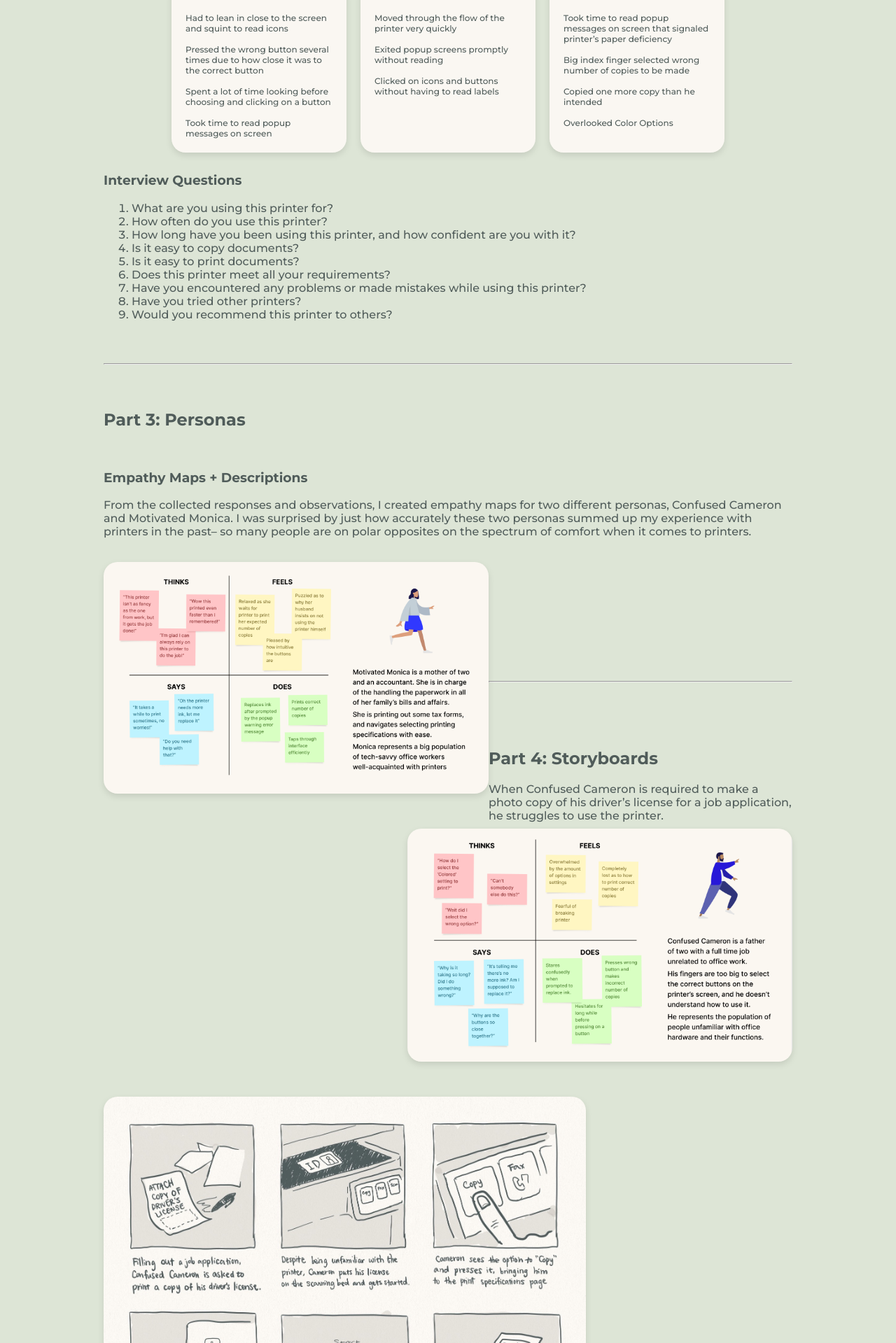
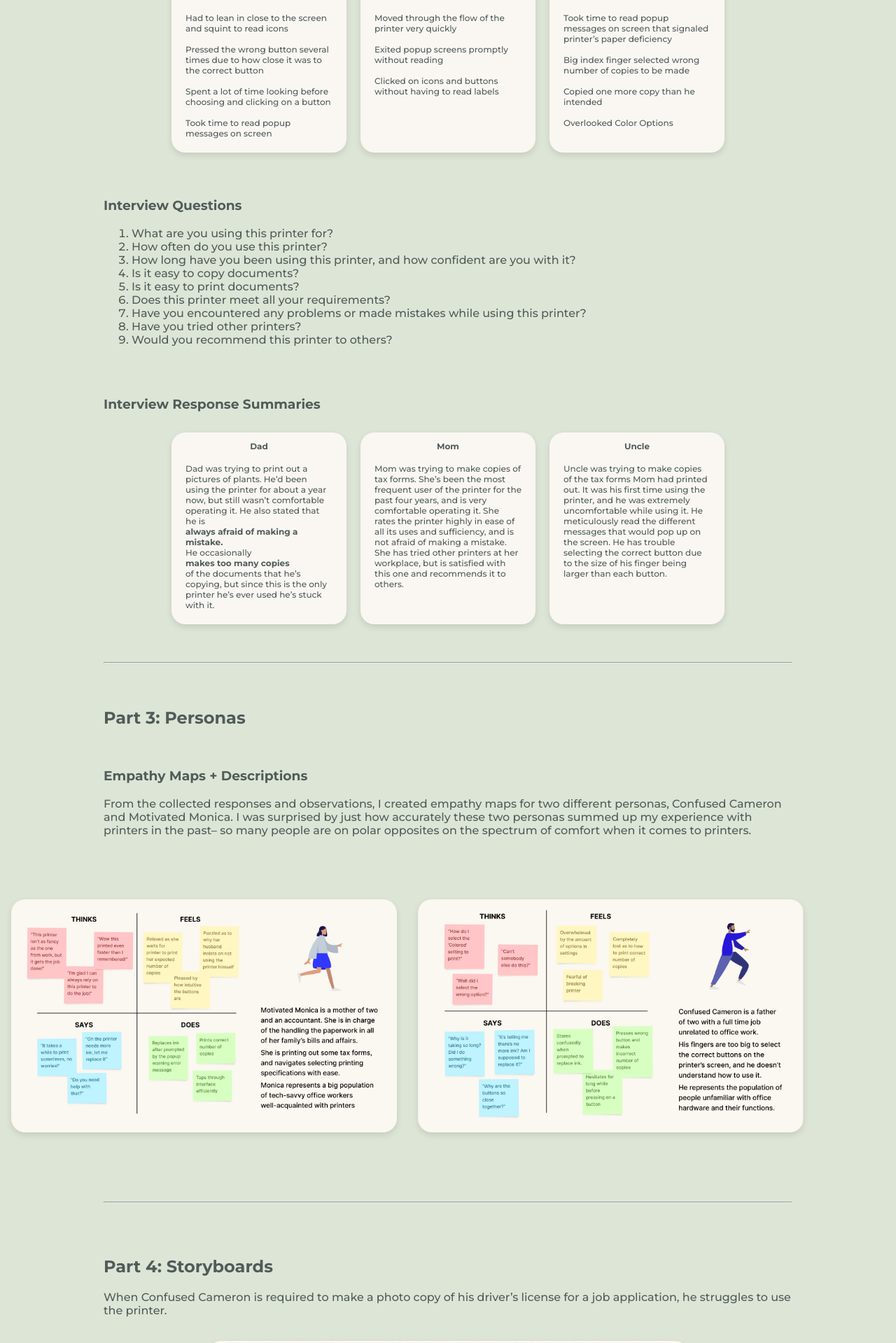
Before and after one commit to theconnieliu/Personas-Storyboarding, a PHP site: page / in a window 1280 px wide. Shown: the part 1265-3184 px from the top of the page at 70% size. Run offline with PHP 8.4, Linux system fonts and the light colour scheme.

Commit message:
Made cards and images responsive

```diff
--- a/home.html
+++ b/home.html
@@ -145,6 +145,8 @@
         </div>
       </div>
     </div>
+    <br>
+    <br>
 
     <h3>Interview Questions</h3>
     <ol>
@@ -161,20 +163,59 @@
     <br>
     <br>
 
-    <!--Insert Interview Response Cards Here-->
+    <h3>Interview Response Summaries</h3>
     <div class= "interview-cards">
-      <div class= "dad-interview-card">
-
+      <div class= "card" id= "dad-interview">
+        <div class="card-header">
+          <p>
+            <b>Dad</b>
+          </p>
         </div>
-      <div class = "mom-interview-card">
-
-      </div>
-      <div class = "uncle-interview-card">
-
+        <div class="card-body">
+          <p class= "card-text">
+            Dad was trying to print out a pictures of plants. He’d been using the printer for about a year now,
+            but still wasn’t comfortable operating it. He also stated that he is <b>always afraid of making a mistake.</b>
+            He occasionally <b>makes too many copies</b> of the documents that he’s copying,
+            but since this is the only printer he’s ever used he’s stuck with it.
+          </p>
         </div>
       </div>
+      <div class = "card" id= "mom-interview">
+        <div class="card-header">
+          <p>
+            <b>Mom</b>
+          </p>
+        </div>
+        <div class="card-body">
+          <p class= "card-text">
+            Mom was trying to make copies of tax forms. She’s been the most frequent user of the printer for the past four years,
+            and is very comfortable operating it. She rates the printer highly in ease of all its uses and sufficiency,
+            and is not afraid of making a mistake. She has tried other printers at her workplace, but is satisfied with
+            this one and recommends it to others.
+
+          </p>
+        </div>
+      </div>
+      <div class = "card" id= "uncle-interview">
+        <div class="card-header">
+          <p>
+            <b>Uncle</b>
+          </p>
+        </div>
+        <div class="card-body">
+          <p class= "card-text">
+            Uncle was trying to make copies of the tax forms Mom had printed out. It was his first time using the printer,
+            and he was extremely uncomfortable while using it. He meticulously read the different messages that would pop up on the screen.
+            He has trouble selecting the correct button due to the size of his finger being larger than each button.
+
+          </p>
+        </div>
+      </div>
+    </div>
+
+    <br>
+    <br>
     <hr>
-
     <br>
     <br>
     <div class= "part-3">
@@ -192,20 +233,10 @@
       <img class= "empathy-card" id= "motivated-monica" alt= "Empathy Map for Motivated Monica" src= "images/MotivatedMonica.png">
       <img class= "empathy-card" id= "confused-cameron" alt= "Empathy Map for Confused Cameron" src= "images/ConfusedCameron.png">
     </div>
-
     <br>
     <br>
-    <br>
-    <br>
-    <br>
-    <br>
-    <br>
-    <br>
-    <br>
-
     <hr>
 
-    <br>
     <br>
   </div>
     <h2>Part 4: Storyboards</h2>
@@ -213,7 +244,9 @@
       he struggles to use the printer.
     </p>
     <br>
+    <div class= "storyboard-container">
       <img class ="storyboard" alt= "Storyboard for Confused Cameron" src= "images/Confused Cameron Storyboard.jpg">
+    </div>
     <hr>
 
     <br>
--- a/index.css
+++ b/index.css
@@ -26,22 +26,30 @@ h1, h2, h3, p, ol, li {
     filter: drop-shadow(0px 4px 4px rgba(0, 0, 0, 0.10));
 }
 
+.empathy-maps {
+    display: flex;
+    justify-content: center;
+    margin: 40px;
+    max-width: 80%;
+}
 .empathy-card {
     display: flex;
     border-radius: 20px;
-    width: 550px;
-    margin-bottom: 50px;
+    width: 70%;
     filter: drop-shadow(0px 4px 4px rgba(0, 0, 0, 0.10));
+    margin: 15px;
+
 }
-
+.storyboard-container {
+    display: flex;
+    justify-content: center;
+}
 .storyboard {
     border-radius: 20px;
     width: 70%;
     filter: drop-shadow(0px 4px 4px rgba(0, 0, 0, 0.10));
     margin-bottom: 30px;
-    text-align: center;
-    display: block;
-    align-items: center;
+
 }
 
 #motivated-monica {
@@ -56,7 +64,7 @@ h1, h2, h3, p, ol, li {
     margin-bottom: 50px;
 }
 
-.observation-cards {
+.observation-cards, .interview-cards {
     display: flex;
     justify-content: center;
 
```
Lines whose indentation alone changed are shown as unchanged.
